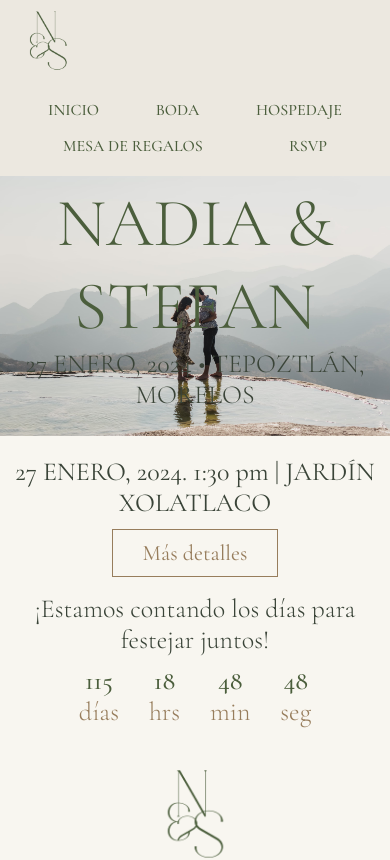
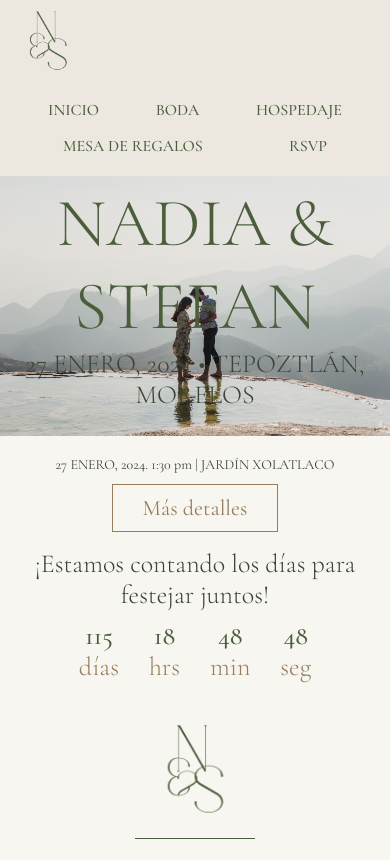
Before and after one commit to richipargo/nadia-stefan, a React (Vite) app: page / in a window 390 px wide. Shown: the top 860 px of the page. Built offline with nearby package versions, Linux system fonts and the light colour scheme.

Commit message:
Responsive font size - mobile - Home

```diff
--- a/src/style_components/home.css
+++ b/src/style_components/home.css
@@ -16,13 +16,28 @@
 .pm-span {
   text-transform: lowercase;
 }
-/* @media all and (min-width: 320px) and (max-width: 600px) {
-  .home {
-    font-size: 18px;
+@media all and (min-width: 320px) and (max-width: 480px) {
+  .when-where {
+    font-size: 14px;
   }
 }
-@media all and (min-width: 601px) and (max-width: 900px) {
+
+@media all and (min-width: 481px) and (max-width: 768px) {
   .home {
-    font-size: 22px;
+  }
+}
+
+/* @media all and (min-width: 769px) and (max-width: 1024px) {
+  .home {
+  }
+}
+
+@media all and (min-width: 1025px) and (max-width: 1200px) {
+  .home {
+  }
+}
+
+@media all and (min-width: 1201px) {
+  .home {
   }
 } */
```
